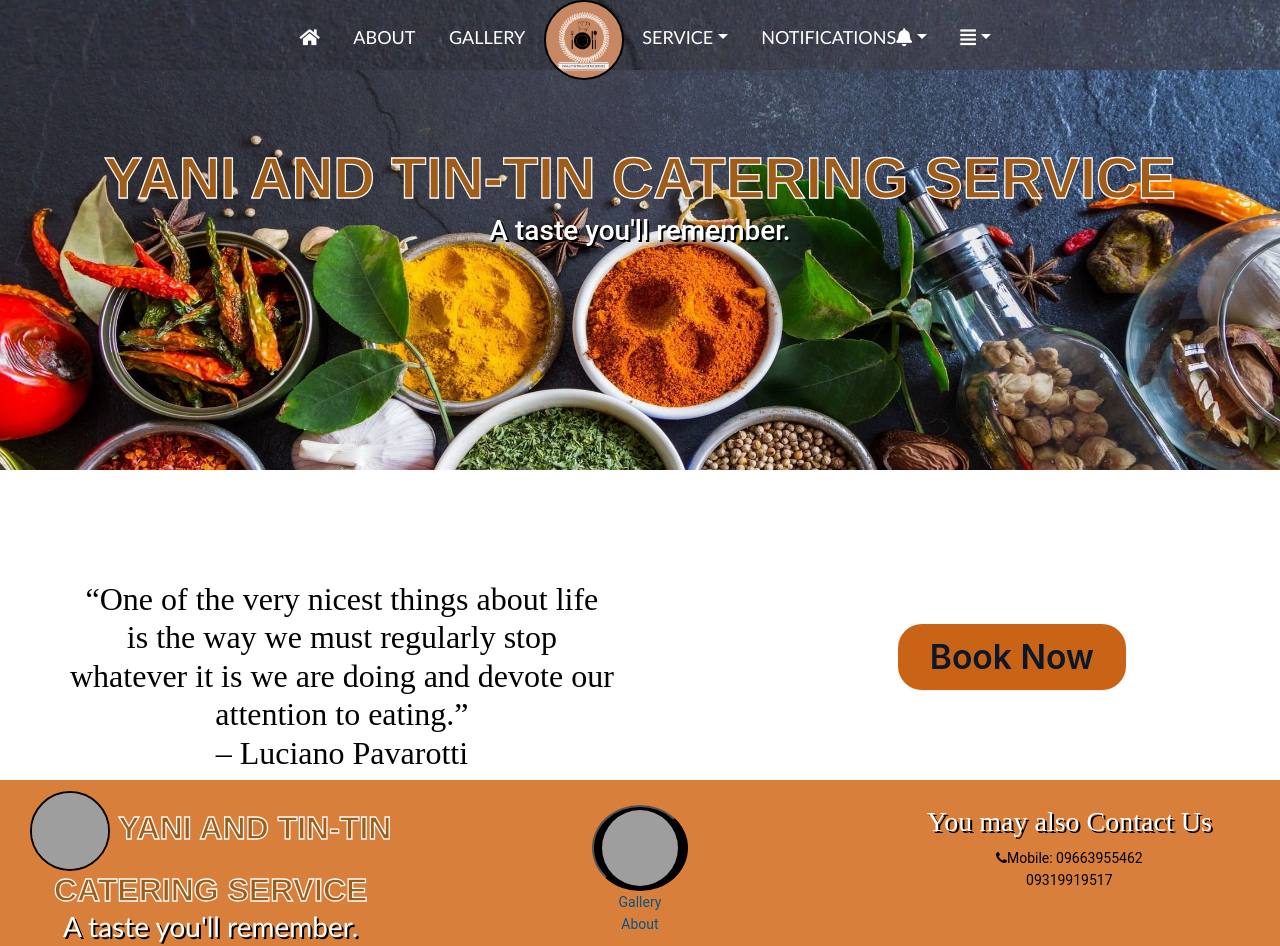
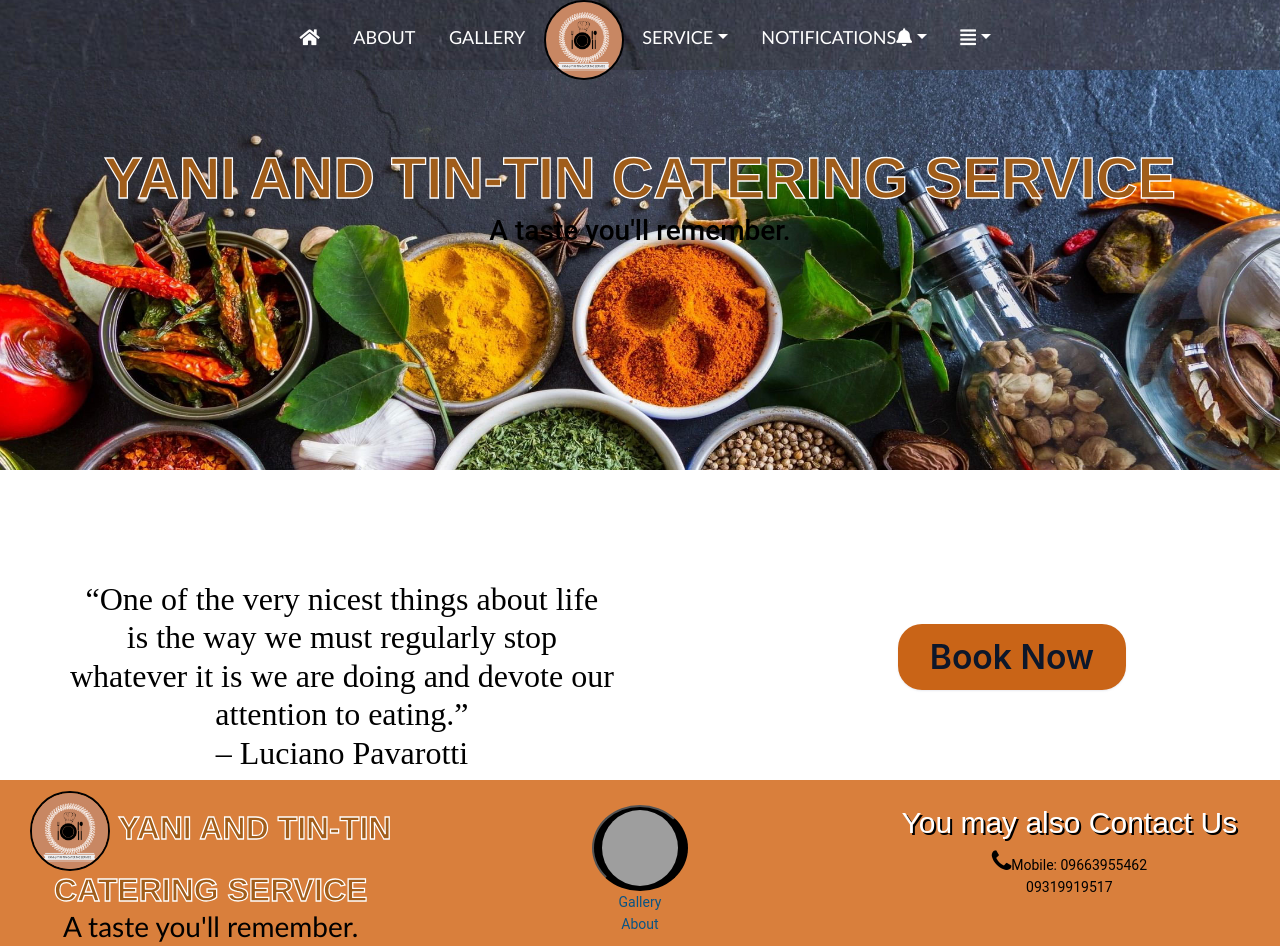
Before and after one commit to yuukikashoya/YTCS, a PHP site: page /website/index.php in a window 1280 px wide. Run offline with PHP 8.4, Linux system fonts and the light colour scheme; data comes from the database, SQL or seed files in the repository; grey boxes are pictures that could not be loaded.

Commit message:
update the footer on the index page

```diff
--- a/css/main.css
+++ b/css/main.css
@@ -823,9 +823,11 @@ display: inline-block;
   border-radius: 35px;
   margin-top: .1px;
 }
-h3{
+.small{
   color: white;
   text-shadow: 2px 2px black;
+  font-family: Arial, Helvetica, sans-serif;
+  font-size: 30px;
 }
 
 /* CSS */
--- a/website/index.php
+++ b/website/index.php
@@ -14,7 +14,8 @@ include"../database/connecting_to_DB.php";
 <script src="https://code.jquery.com/jquery-3.5.1.min.js"></script>
 <script src="https://cdn.jsdelivr.net/npm/popper.js@1.16.0/dist/umd/popper.min.js"></script>
 <script src="https://stackpath.bootstrapcdn.com/bootstrap/4.5.0/js/bootstrap.min.js"></script>
-
+<meta name="viewport" content="width=device-width, initial-scale=1">
+<link rel="stylesheet" href="https://cdnjs.cloudflare.com/ajax/libs/font-awesome/4.7.0/css/font-awesome.min.css">
 <link rel="stylesheet" href="../css/main.css">
     </head>
 
@@ -156,12 +157,12 @@ $result->free();
     </body>
     <footer>
   <div class="pap">
-  <h1 class="hi"> <img class="img2" src="https://i.pinimg.com/736x/e9/60/86/e96086161caad546aba41b027daacee4.jpg">	Yani and Tin-tin Catering Service</h1><h3>A taste you'll remember.</h3><br>
+  <h1 class="hi"> <img class="img2" src="Add a subheading.png">	Yani and Tin-tin Catering Service</h1><h3>A taste you'll remember.</h3><br>
      </div>
   <p><button class="butt" type="button"><img class="img2" src="https://www.freepnglogos.com/uploads/black-email-logo-png-0.png"><br></button>
   <br><a href="gallery.php">Gallery</a><br><a href="design_about.php">About</a><br></p><br>
-  <h3>You may also Contact Us</h3>
-  <p><i class="fa fa-phone"></i>Mobile: 09663955462<br> 09319919517<br>
+  <h3 class="small">You may also Contact Us</h3>
+  <p><i class="fa fa-phone" style="font-size:25px"></i>Mobile: 09663955462<br> 09319919517<br>
   </p>
 
 </footer>
```
